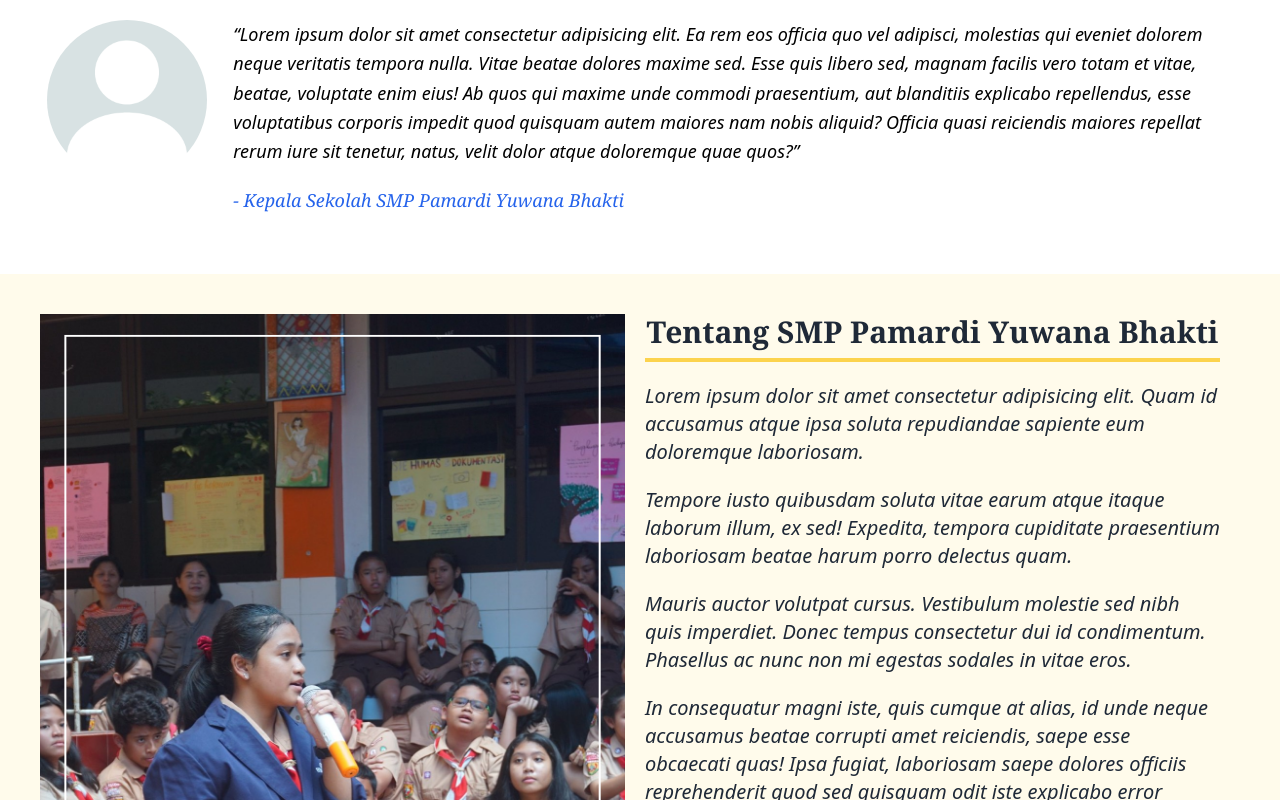
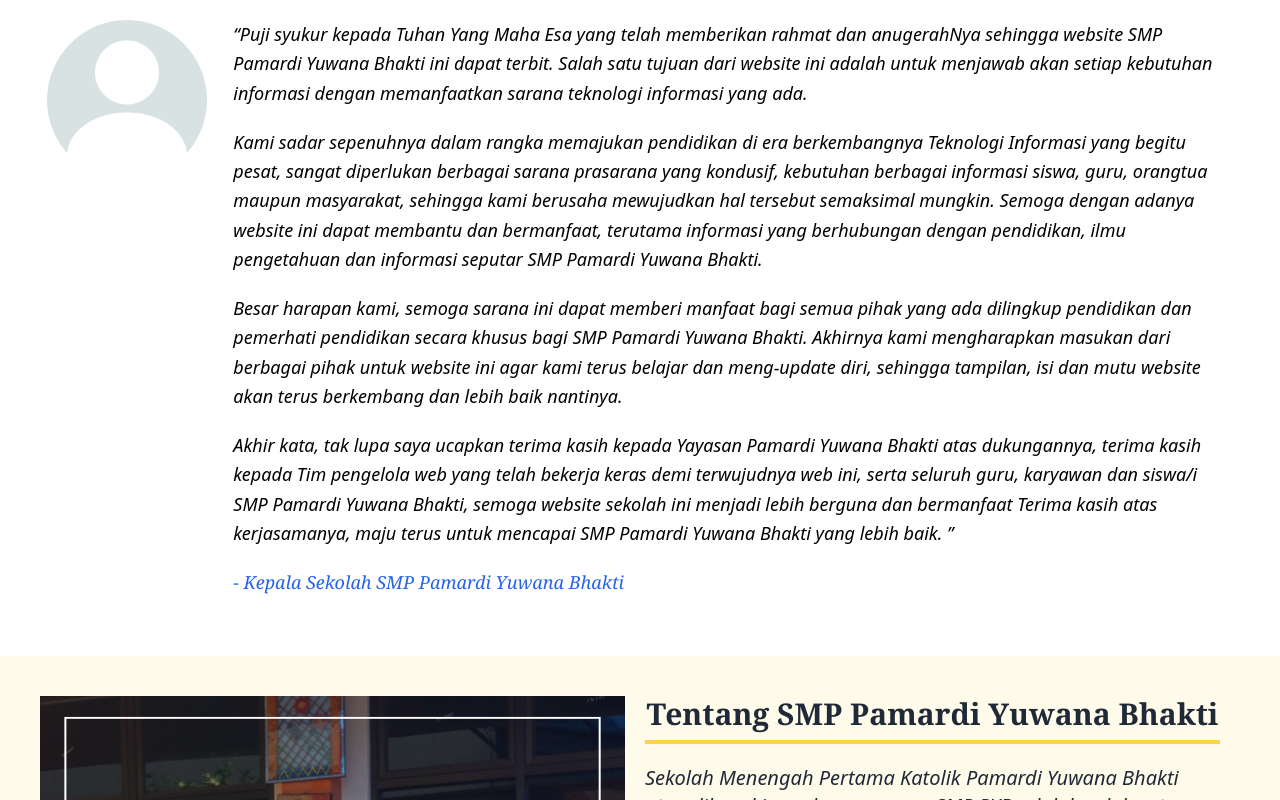
Before and after one commit to novrandobilly/pamardi-yuwana-bhakti-profile, a Next.js app: page / in a window 1280 px wide. Shown: the part 880-1680 px from the top of the page. Built offline with nearby package versions, Linux system fonts and the light colour scheme; no server answers; the database is empty.

Commit message:
Refine content

```diff
--- a/components/Footer.tsx
+++ b/components/Footer.tsx
@@ -83,10 +83,9 @@
         </div> */}
         <div className='flex flex-col items-center w-full md:items-end md:w-1/5 min-w-max'>
           <h1 className='text-lg font-bold '>Kontak Kami</h1>
-          <p className='leading-7 '>Telepon: 021 123 4567</p>
-          <p className='leading-7 '>Whatsapp: 0821 1234 5678</p>
-          <p className='mb-5 leading-7 '>Email: pamardi.yuwana@bhakti.com</p>
-          <h1 className='mb-2 text-lg font-bold '>Lihat Aktivitas Kami</h1>
+          <p className='leading-7 '>Telepon: (021) 84973535</p>
+          <p className='leading-7 '>Whatsapp: +62 878-7613-1458</p>
+          <h1 className='mt-4 mb-2 text-lg font-bold '>Lihat Aktivitas Kami</h1>
           <ul className='flex justify-center w-full space-x-5 md:justify-end'>
             <li className='cursor-pointer'>
               <a
--- a/components/Home/PrincipalMessage.tsx
+++ b/components/Home/PrincipalMessage.tsx
@@ -10,13 +10,29 @@
         <Image className='rounded-full' src={Principal} alt='Principal' objectFit='cover' layout='fill' />
       </div>
       <div className='flex flex-col items-start w-full mb-5 lg:ml-5 lg:w-10/12'>
-        <p className='text-base italic leading-5 text-center lg:leading-relaxed lg:mb-5 lg:text-lg lg:text-left'>
-          &ldquo;Lorem ipsum dolor sit amet consectetur adipisicing elit. Ea rem eos officia quo vel adipisci, molestias
-          qui eveniet dolorem neque veritatis tempora nulla. Vitae beatae dolores maxime sed. Esse quis libero sed,
-          magnam facilis vero totam et vitae, beatae, voluptate enim eius! Ab quos qui maxime unde commodi praesentium,
-          aut blanditiis explicabo repellendus, esse voluptatibus corporis impedit quod quisquam autem maiores nam nobis
-          aliquid? Officia quasi reiciendis maiores repellat rerum iure sit tenetur, natus, velit dolor atque doloremque
-          quae quos?&rdquo;
+        <p className='mb-5 text-base italic leading-5 text-center lg:leading-relaxed lg:mb-5 lg:text-lg lg:text-left'>
+          &ldquo;Puji syukur kepada Tuhan Yang Maha Esa yang telah memberikan rahmat dan anugerahNya sehingga website
+          SMP Pamardi Yuwana Bhakti ini dapat terbit. Salah satu tujuan dari website ini adalah untuk menjawab akan
+          setiap kebutuhan informasi dengan memanfaatkan sarana teknologi informasi yang ada.
+        </p>
+        <p className='mb-5 text-base italic leading-5 text-center lg:leading-relaxed lg:mb-5 lg:text-lg lg:text-left'>
+          Kami sadar sepenuhnya dalam rangka memajukan pendidikan di era berkembangnya Teknologi Informasi yang begitu
+          pesat, sangat diperlukan berbagai sarana prasarana yang kondusif, kebutuhan berbagai informasi siswa, guru,
+          orangtua maupun masyarakat, sehingga kami berusaha mewujudkan hal tersebut semaksimal mungkin. Semoga dengan
+          adanya website ini dapat membantu dan bermanfaat, terutama informasi yang berhubungan dengan pendidikan, ilmu
+          pengetahuan dan informasi seputar SMP Pamardi Yuwana Bhakti.
+        </p>
+        <p className='mb-5 text-base italic leading-5 text-center lg:leading-relaxed lg:mb-5 lg:text-lg lg:text-left'>
+          Besar harapan kami, semoga sarana ini dapat memberi manfaat bagi semua pihak yang ada dilingkup pendidikan dan
+          pemerhati pendidikan secara khusus bagi SMP Pamardi Yuwana Bhakti. Akhirnya kami mengharapkan masukan dari
+          berbagai pihak untuk website ini agar kami terus belajar dan meng-update diri, sehingga tampilan, isi dan mutu
+          website akan terus berkembang dan lebih baik nantinya.
+        </p>
+        <p className='mb-5 text-base italic leading-5 text-center lg:leading-relaxed lg:mb-5 lg:text-lg lg:text-left'>
+          Akhir kata, tak lupa saya ucapkan terima kasih kepada Yayasan Pamardi Yuwana Bhakti atas dukungannya, terima
+          kasih kepada Tim pengelola web yang telah bekerja keras demi terwujudnya web ini, serta seluruh guru, karyawan
+          dan siswa/i SMP Pamardi Yuwana Bhakti, semoga website sekolah ini menjadi lebih berguna dan bermanfaat Terima
+          kasih atas kerjasamanya, maju terus untuk mencapai SMP Pamardi Yuwana Bhakti yang lebih baik. &rdquo;
         </p>
         <p className='hidden font-serif text-xs italic text-blue-600 lg:text-lg lg:block'>
           - Kepala Sekolah SMP Pamardi Yuwana Bhakti
--- a/components/Home/SchoolSummary.tsx
+++ b/components/Home/SchoolSummary.tsx
@@ -14,27 +14,21 @@
           Tentang SMP Pamardi Yuwana Bhakti
         </h1>
         <p className='mb-3 text-base italic xl:text-xl'>
-          Lorem ipsum dolor sit amet consectetur adipisicing elit. Quam id accusamus atque ipsa soluta repudiandae
-          sapiente eum doloremque laboriosam.
+          Sekolah Menengah Pertama Katolik Pamardi Yuwana Bhakti atau dikenal juga dengan nama SMP PYB adalah salah satu
+          SMP Swasta di Daerah Pondokgede, Bekasi yang memiliki akreditasi A.
         </p>
         <p className='mb-3 text-base italic xl:text-xl'>
-          Tempore iusto quibusdam soluta vitae earum atque itaque laborum illum, ex sed! Expedita, tempora cupiditate
-          praesentium laboriosam beatae harum porro delectus quam.
+          Berdiri sejak tahun 1996 dengan nama SMP Pamardi Yuwana Bhakti. SMP ini berada di daerah Pondokgede, sekolah
+          kami menjunjung tinggi pribadi berkualitas yang memiliki keunggulan dalam hal: kemandirian, kreatif, dan
+          inovatif, memiliki nilai-nilai moral dan kepribadian yang tangguh, serta siap menghadapi persaingan global.
         </p>
         <p className='mb-3 text-base italic xl:text-xl'>
-          Mauris auctor volutpat cursus. Vestibulum molestie sed nibh quis imperdiet. Donec tempus consectetur dui id
-          condimentum. Phasellus ac nunc non mi egestas sodales in vitae eros.
+          Setelah mengenyam pendidikan di SMP Pamardi Yuwana Bhakti, para alumni diharapkan untuk menjadi
+          pribadi-pribadi yang memiliki intrapersonal, interpersonal, dan ketrampilan sosial yang tinggi, memiliki jiwa
+          kewirausahaan dan kemandirian, yang mampu menciptakan usaha-usaha mandiri untuk meningkatkan kesejahteraan
+          masyarakat
         </p>
-        <p className='mb-3 text-base italic xl:text-xl'>
-          In consequatur magni iste, quis cumque at alias, id unde neque accusamus beatae corrupti amet reiciendis,
-          saepe esse obcaecati quas! Ipsa fugiat, laboriosam saepe dolores officiis reprehenderit quod sed quisquam odit
-          iste explicabo error doloribus quasi autem.
-        </p>
-        <p className='mb-3 text-base italic xl:text-xl'>
-          A nihil repellendus molestias magnam earum totam omnis accusamus laboriosam, ut corporis rerum quae aliquid
-          natus esse nobis voluptatibus tempora doloremque dolor eligendi inventore distinctio atque exercitationem?
-          Aliquid eaque ab rem officia soluta quam excepturi eos.
-        </p>
+
         {/* <Link href='/' passHref>
           <div className='flex items-center w-full max-w-xs italic font-bold text-gray-800 border-b-2 border-transparent cursor-pointer hover:border-b-2 hover:border-yellow-300'>
             Discover Pamardi Yuwana Bhakti &nbsp;
--- a/lib/db.ts
+++ b/lib/db.ts
@@ -3,6 +3,7 @@
 export const connectToDatabase = async () => {
   let uri = process.env.MONGODB_URI || '';
   let client;
+
   try {
     client = await MongoClient.connect(uri);
   } catch (err: unknown) {
--- a/next.config.js
+++ b/next.config.js
@@ -6,6 +6,9 @@
   },
   env: {
     MONGODB_URI:
-      'mongodb+srv://smppyb:RDuY1QwXrQugKFtr@smppyb.ne4tc.mongodb.net/smppyb-prod?retryWrites=true&w=majority',
+      // 'mongodb+srv://smppyb:RDuY1QwXrQugKFtr@smppyb.ne4tc.mongodb.net/smppyb-prod?retryWrites=true&w=majority',
+      'mongodb://smppyb:RDuY1QwXrQugKFtr@smppyb-shard-00-00.ne4tc.mongodb.net:27017,smppyb-shard-00-01.ne4tc.mongodb.net:27017,smppyb-shard-00-02.ne4tc.mongodb.net:27017/?ssl=true&replicaSet=atlas-q604jt-shard-0&authSource=admin&retryWrites=true&w=majority',
   },
 };
+
+// JSqovihCfn3tVXuT
--- a/pages/index.tsx
+++ b/pages/index.tsx
@@ -34,7 +34,7 @@
         <HomeBanner />
 
         <section className='flex flex-col items-center px-5 mx-auto my-5 lg:my-10 lg:items-start lg:flex-row lg:px-10 max-w-8xl justify-evenly'>
-          <div className='w-1/2 mb-5 lg:pr-10'>
+          <div className='mb-5 lg:w-1/2 lg:pr-10'>
             <h1 className='mb-2 font-serif text-xl font-bold border-b-4 border-yellow-300 lg:pb-2 lg:text-3xl'>Visi</h1>
             <p className='italic leading-6 lg:leading-loose lg:text-lg'>
               &ldquo;Menciptakan pribadi berkualitas yang memiliki keunggulan dalam hal: kemandirian, kreatif, dan
@@ -42,7 +42,7 @@
               global.&rdquo;
             </p>
           </div>
-          <div className='w-1/2 mb-5'>
+          <div className='mb-5 lg:w-1/2'>
             <h1 className='mb-2 font-serif text-xl font-bold border-b-4 border-yellow-300 lg:pb-2 lg:text-3xl'>Misi</h1>
             <p className='italic leading-6 lg:leading-loose lg:text-lg'>
               &ldquo;Melaksanakan pembelajaran yang efektif bagi semua guru dan siswa untuk menumbuh-kembangkan
```
